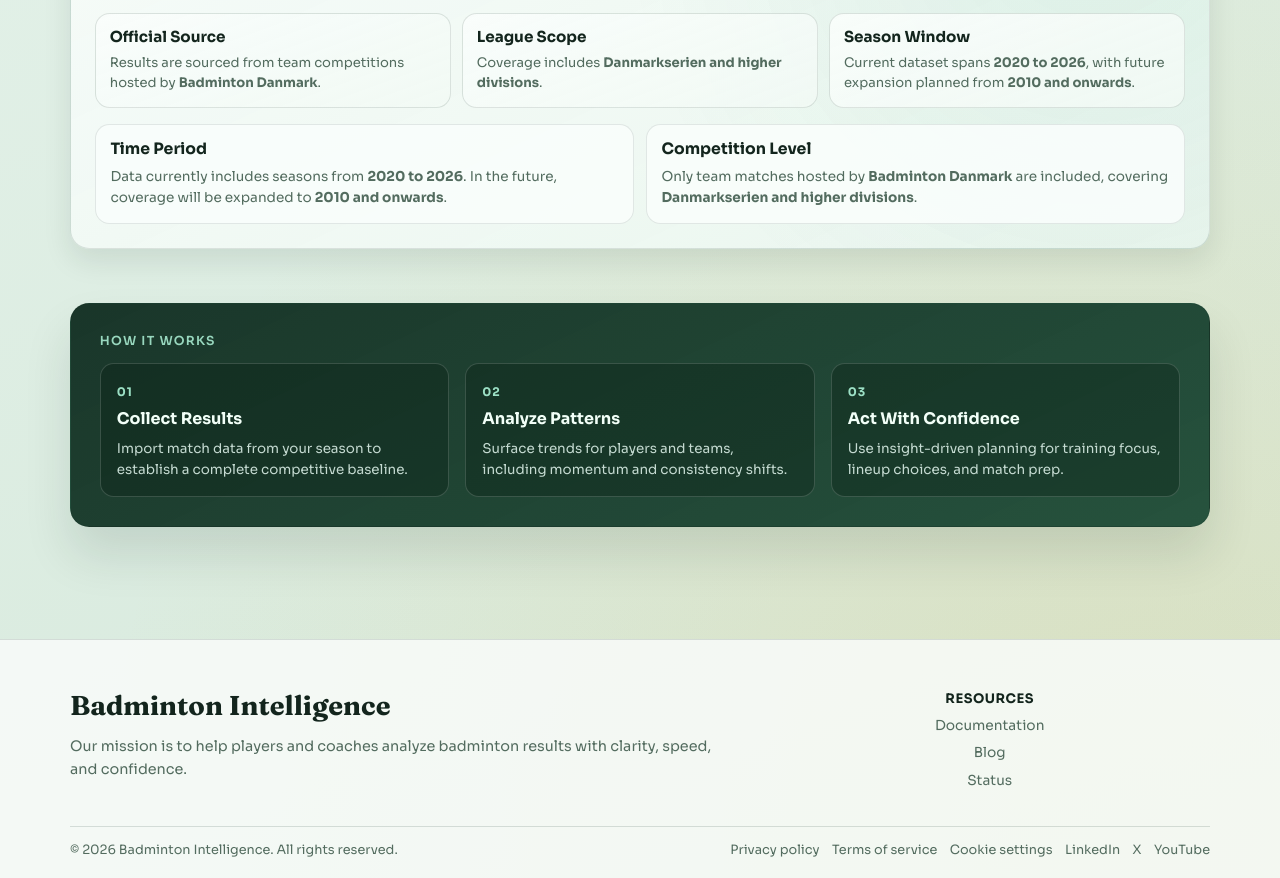
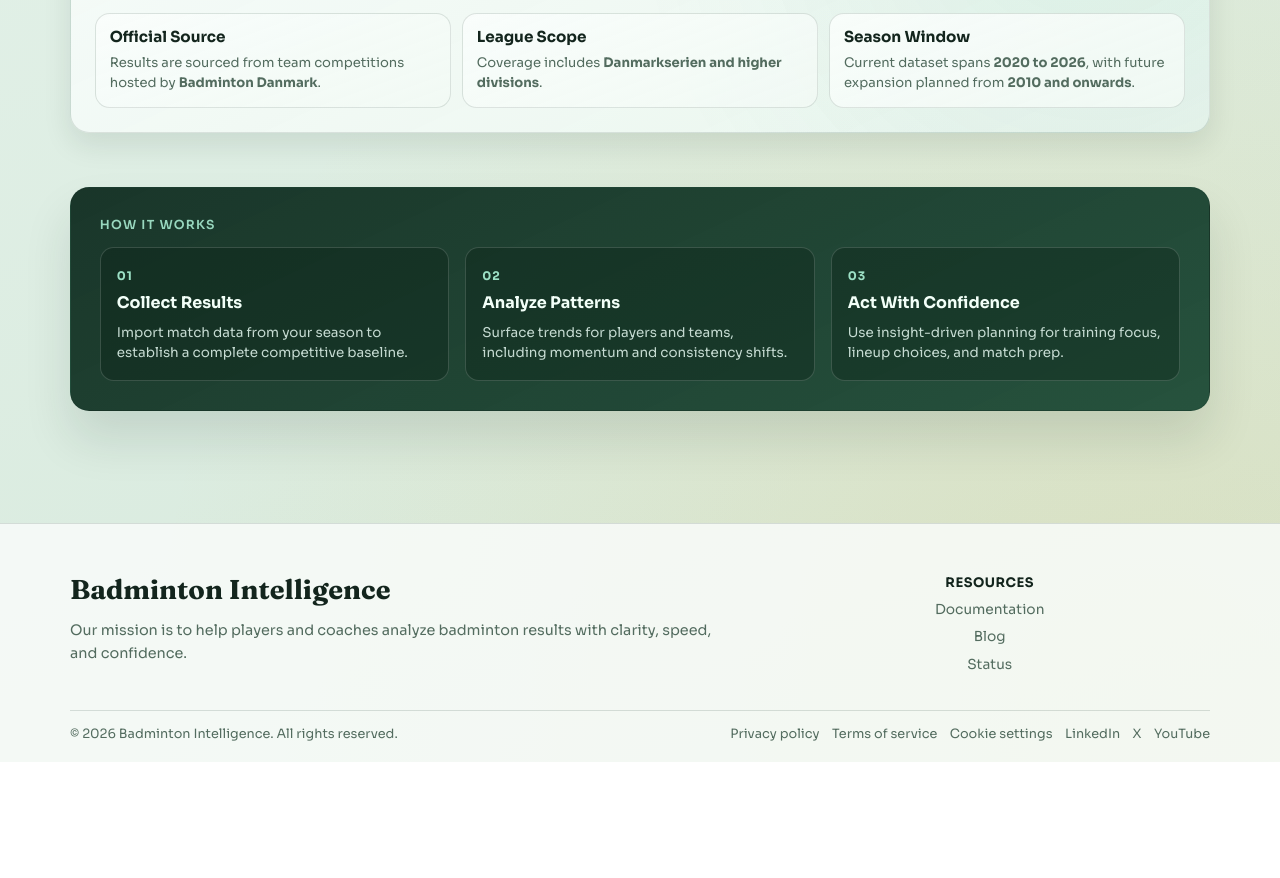
Before and after one commit to jaxels20/jaxels20.github.io, a React (Vite) app in the folder frontend/: page / in a window 1280 px wide. Shown: the part 1260-2138 px from the top of the page. After the commit the page ends 2022 px from the top, so only its background shows below. Built offline with nearby package versions, Linux system fonts and the light colour scheme; no server answers.

Commit message:
refactor: simplify data foundation cards

```diff
--- a/frontend/src/index.css
+++ b/frontend/src/index.css
@@ -1137,32 +1137,6 @@ a {
   line-height: 1.52;
 }
 
-.data-coverage-grid {
-  margin-top: 1rem;
-  display: grid;
-  grid-template-columns: repeat(2, minmax(0, 1fr));
-  gap: 0.76rem;
-}
-
-.data-coverage-grid article {
-  border: 1px solid rgba(13, 42, 29, 0.1);
-  border-radius: 0.9rem;
-  padding: 0.9rem;
-  background-color: rgba(249, 253, 251, 0.92);
-}
-
-.data-coverage-grid h3 {
-  margin: 0;
-  font-size: 0.98rem;
-}
-
-.data-coverage-grid p {
-  margin: 0.45rem 0 0;
-  color: var(--text-muted);
-  font-size: 0.85rem;
-  line-height: 1.55;
-}
-
 .journey {
   border: 1px solid rgba(13, 42, 29, 0.11);
   border-radius: 1.2rem;
@@ -1385,10 +1359,6 @@ a {
     grid-template-columns: 1fr;
   }
 
-  .data-coverage-grid {
-    grid-template-columns: 1fr;
-  }
-
   .data-premise-list {
     grid-template-columns: 1fr;
   }
--- a/frontend/src/pages/HomePage.tsx
+++ b/frontend/src/pages/HomePage.tsx
@@ -104,22 +104,6 @@ export function HomePage() {
             </p>
           </article>
         </div>
-        <div className="data-coverage-grid">
-          <article>
-            <h3>Time Period</h3>
-            <p>
-              Data currently includes seasons from <strong>2020 to 2026</strong>. In the future,
-              coverage will be expanded to <strong>2010 and onwards</strong>.
-            </p>
-          </article>
-          <article>
-            <h3>Competition Level</h3>
-            <p>
-              Only team matches hosted by <strong>Badminton Danmark</strong> are included, covering{' '}
-              <strong>Danmarkserien and higher divisions</strong>.
-            </p>
-          </article>
-        </div>
       </section>
 
       <section className="journey">
```
